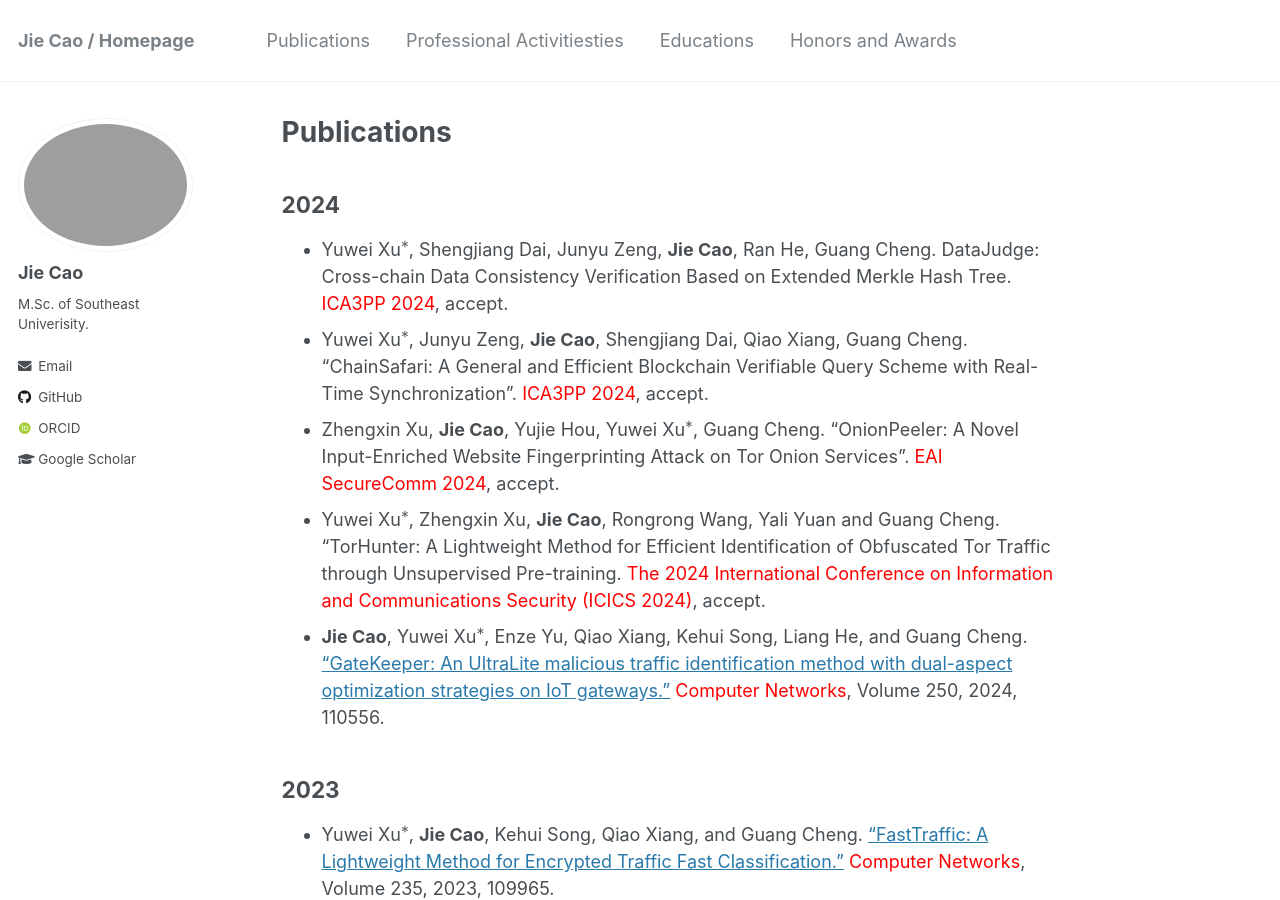
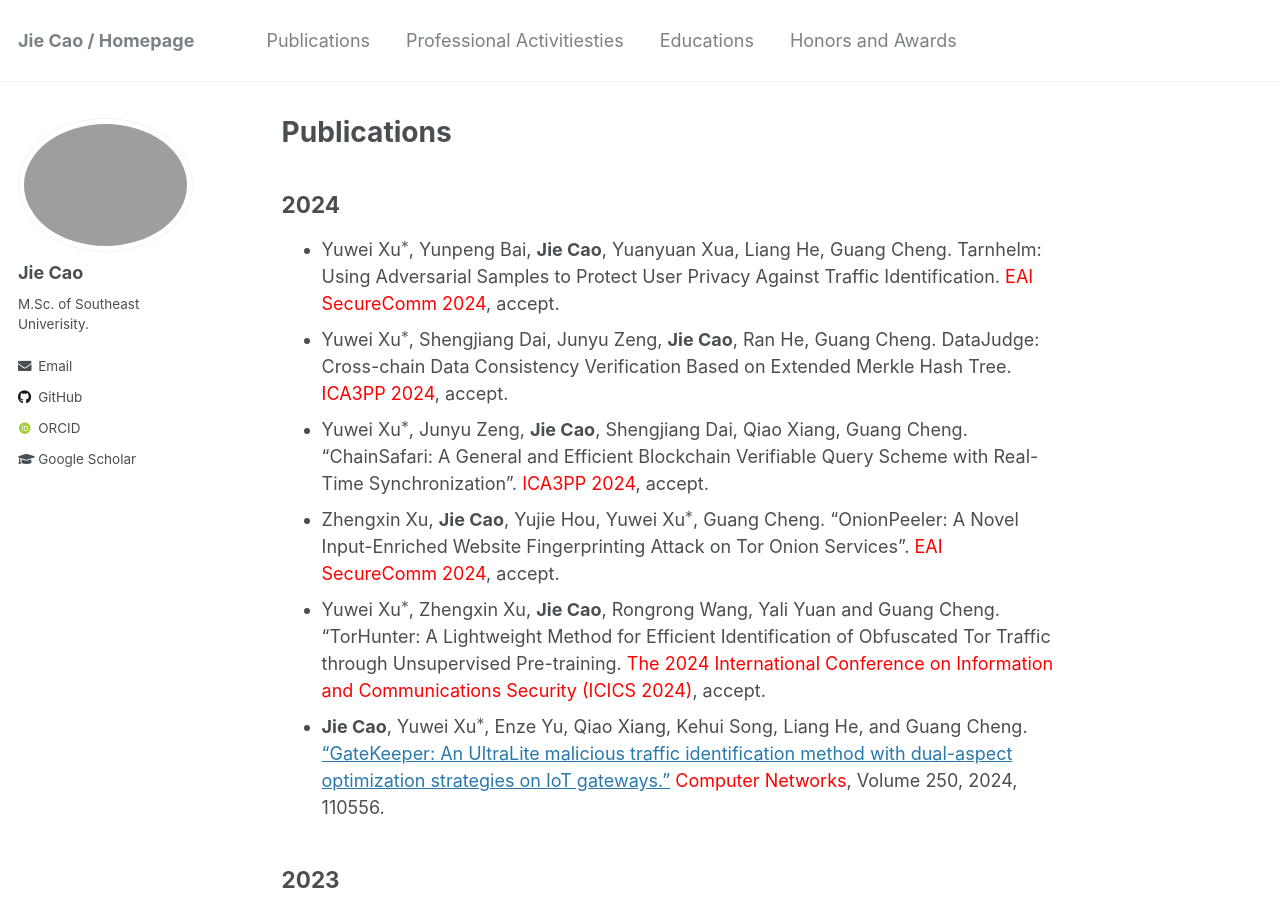
Before and after one commit to JieJayCao/JieJayCao.github.io, a Jekyll site: the page built from _pages/publications.md, in a window 1280 px wide and 900 px high. Built offline with Jekyll 4.4.1, drawn with Linux system fonts in a browser that asks for light colours; some web fonts are replaced; formulas are drawn with MathJax 3.

Commit message:
Update publications.md

```diff
--- a/_pages/publications.md
+++ b/_pages/publications.md
@@ -7,6 +7,7 @@ author_profile: true
 
 
 ## 2024
+* Yuwei	Xu$^*$, Yunpeng	Bai, **Jie Cao**, Yuanyuan	Xua, Liang	He, Guang	Cheng. Tarnhelm: Using Adversarial Samples to Protect User Privacy Against Traffic Identification. <span style="color:red;">EAI SecureComm 2024</span>, accept.
 * Yuwei Xu$^*$, Shengjiang Dai, Junyu Zeng, **Jie Cao**, Ran He, Guang Cheng. DataJudge: Cross-chain Data Consistency Verification Based on Extended Merkle Hash Tree. <span style="color:red;">ICA3PP 2024</span>, accept.
 * Yuwei Xu$^*$, Junyu Zeng, **Jie Cao**, Shengjiang Dai, Qiao Xiang, Guang Cheng. "ChainSafari: A General and Efficient Blockchain Verifiable Query Scheme with Real-Time Synchronization". <span style="color:red;">ICA3PP 2024</span>, accept.
 * Zhengxin Xu, **Jie Cao**, Yujie Hou, Yuwei Xu$^*$, Guang Cheng. "OnionPeeler: A Novel Input-Enriched Website Fingerprinting Attack on Tor Onion Services". <span style="color:red;">EAI SecureComm 2024</span>, accept.
```
